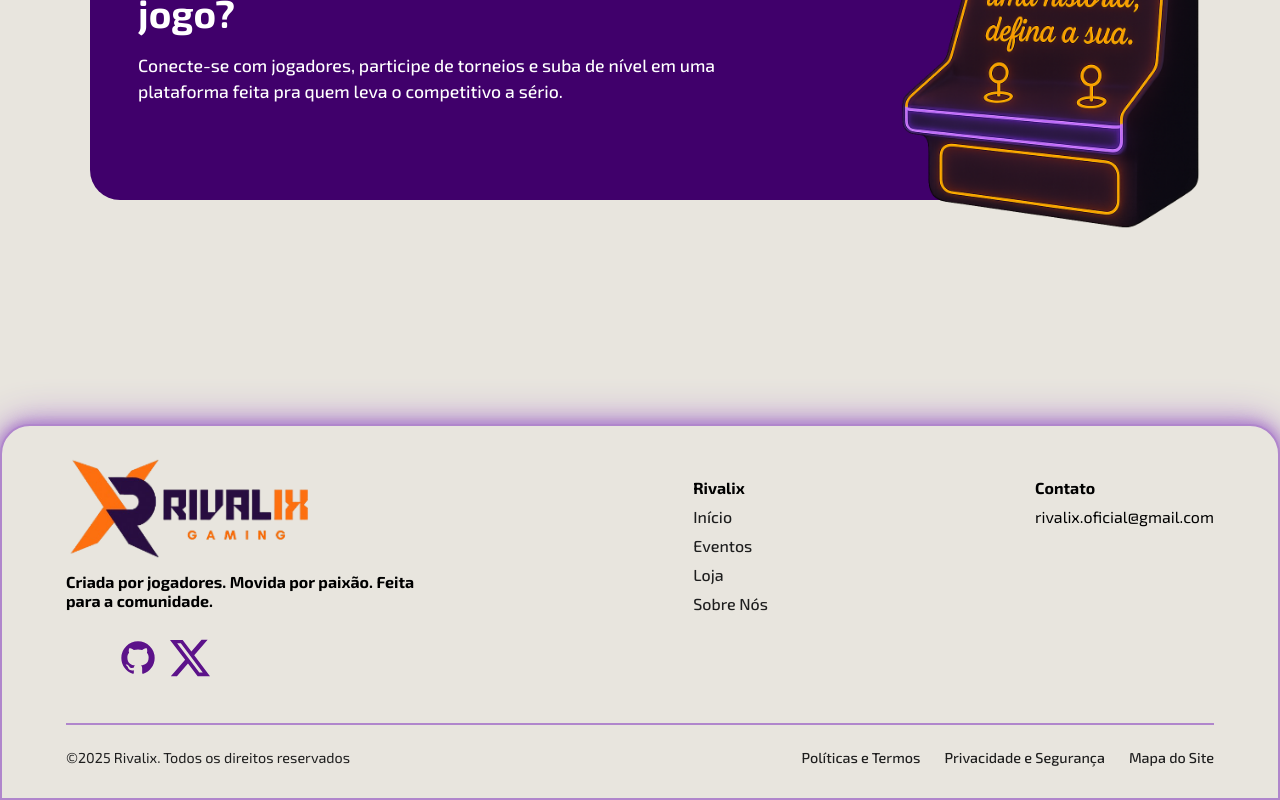
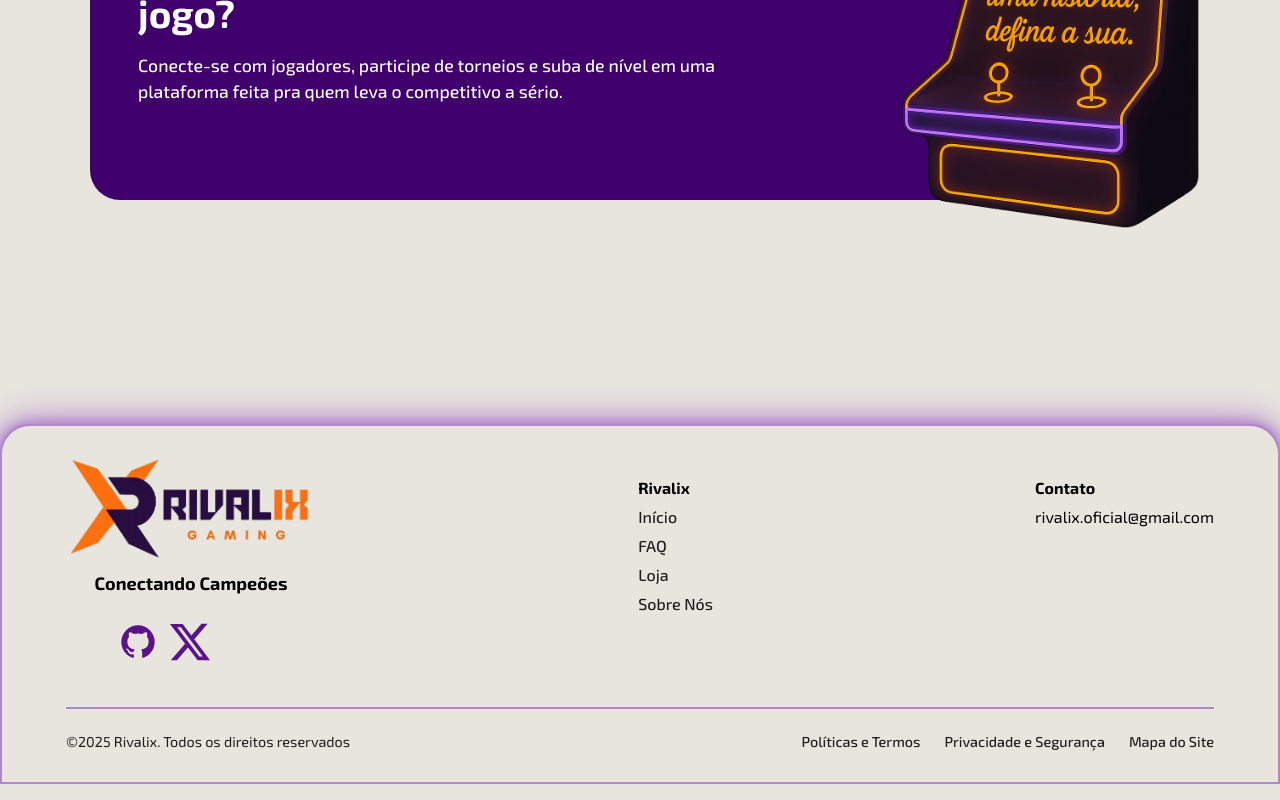
Before and after one commit to RivalixGaming/PlataformaRivalix, a React (Vite) app: page / in a window 1280 px wide. Shown: the part 8019-8819 px from the top of the page. Built offline with nearby package versions, Linux system fonts and the light colour scheme.

Commit message:
Atualização de links e detalhes na nav e footer

```diff
--- a/src/Components/Footer/Footer.css
+++ b/src/Components/Footer/Footer.css
@@ -34,8 +34,9 @@
     max-width: 360px;
 }
 
-.footerLogo span {
-    color: #ff6600;
+.footerLogo p {
+    text-align: center;
+    font-size: 1.125rem;
 }
 
 .social-icons a img {
@@ -57,14 +58,27 @@
     margin-top: 20px;
 }
 
+.footer-contact li a{
+    text-decoration: none;
+    color: var(--text-color);
+}
+
 .footer-links li, .footer-contact li {
     margin-bottom: 10px;
+}
+
+.footer-links li a:hover, .footer-contact li a:hover {
+    color: #FF6A00;
 }
 
 .footer-links a, .footer-policy a {
     text-decoration: none;
     color: #1e1e1e;
     font-weight: 500;
+}
+
+.footer-links a:hover, .footer-policy a:hover {
+    color: #FF6A00;
 }
 
 .footer-bottom {
--- a/src/Components/Footer/Footer.jsx
+++ b/src/Components/Footer/Footer.jsx
@@ -20,7 +20,7 @@ const Footer = () => {
         <div className="footerLogo">
           <img src={logo} alt="Logo Rivalix" />
           <p>
-            <strong>Criada por jogadores. Movida por paixão. Feita para a comunidade.</strong>
+            <strong>Conectando Campeões</strong>
           </p>
           <div className="social-icons">
             <a href="https://www.instagram.com/rivalix.oficial" target="_blank" rel="noopener noreferrer">
@@ -39,7 +39,7 @@ const Footer = () => {
           <ul>
             <li><strong>Rivalix</strong></li>
             <li><a href="#inicio">Início</a></li>
-            <li><a href="#Eventos">Eventos</a></li>
+            <li><a href="#Eventos">FAQ</a></li>
             <li><a href="#Loja">Loja</a></li>
             <li><a href="#Sobre Nós">Sobre Nós</a></li>
           </ul>
@@ -48,7 +48,7 @@ const Footer = () => {
         <div className="footer-contact">
           <ul>
             <li><strong>Contato</strong></li>
-            <li>rivalix.oficial@gmail.com</li>
+            <li><a href="#">rivalix.oficial@gmail.com</a></li>
           </ul>
         </div>
       </div>
--- a/src/Components/Home.page/Home.css
+++ b/src/Components/Home.page/Home.css
@@ -196,12 +196,14 @@
     border: 2px solid #A020F0;
     color: #e8e5DE;
     border-radius: 25px;
-    font-size: 1,1rem;
+    font-size: 1rem;
     font-weight: bold;
     cursor: pointer;
     opacity: 0;
     z-index: 2;
     transition: all 0.3s ease;
+    text-decoration: none;
+    text-align: center;
 }
 
 .card:hover .play-btn {
--- a/src/Components/Home.page/Home.jsx
+++ b/src/Components/Home.page/Home.jsx
@@ -328,7 +328,7 @@ ScrollReveal().reveal('.selo-more', {
               {jogos.map((jogo, index) => (
                 <div className="card" key={index}>
                   <img src={jogo.img} alt={jogo.alt} />
-                  <button className="play-btn">Jogue Agora</button>
+                  <Link to="/login" className="play-btn" role="button">Jogue Agora</Link>
                 </div>
               ))}
             </div>
--- a/src/Components/Navbar/Navbar.css
+++ b/src/Components/Navbar/Navbar.css
@@ -35,6 +35,10 @@
     text-decoration: none;
     color: black;
     font-size: 1.125rem;
+}
+
+.nav-links li a:hover {
+    color: #FF6A00;
 }
 
 .nav-right {
```
